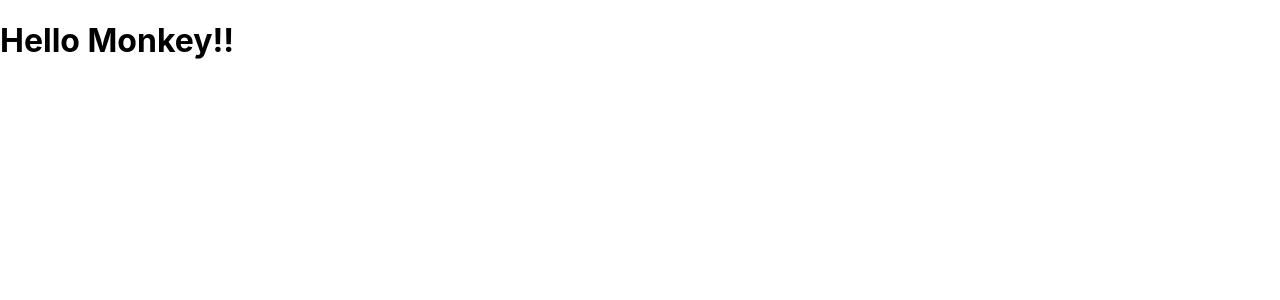
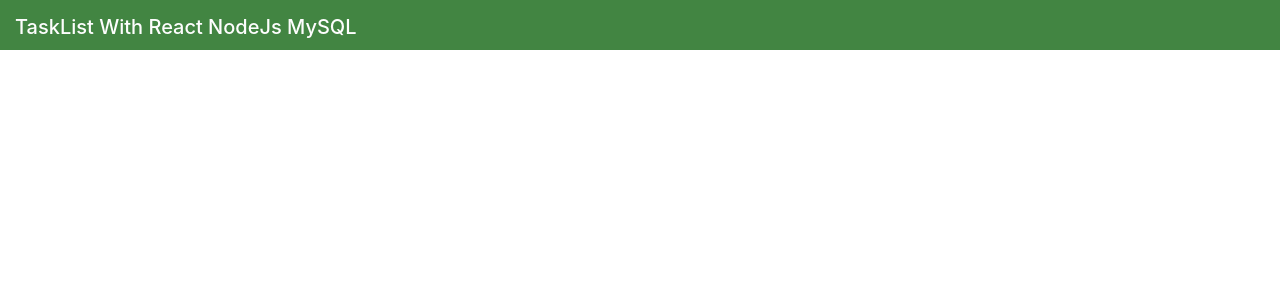
Before and after one commit to jakar79/todo-react-rest-mysql, a React (Create React App) app in the folder frontend/: page / in a window 1280 px wide. Shown: the top 300 px of the page. Built offline with nearby package versions, Linux system fonts and the light colour scheme.

Commit message:
committed

```diff
--- a/frontend/public/index.html
+++ b/frontend/public/index.html
@@ -10,34 +10,15 @@
       content="Web site created using create-react-app"
     />
     <link rel="apple-touch-icon" href="%PUBLIC_URL%/logo192.png" />
-    <!--
-      manifest.json provides metadata used when your web app is installed on a
-      user's mobile device or desktop. See https://developers.google.com/web/fundamentals/web-app-manifest/
-    -->
+
     <link rel="manifest" href="%PUBLIC_URL%/manifest.json" />
-    <!--
-      Notice the use of %PUBLIC_URL% in the tags above.
-      It will be replaced with the URL of the `public` folder during the build.
-      Only files inside the `public` folder can be referenced from the HTML.
-
-      Unlike "/favicon.ico" or "favicon.ico", "%PUBLIC_URL%/favicon.ico" will
-      work correctly both with client-side routing and a non-root public URL.
-      Learn how to configure a non-root public URL by running `npm run build`.
-    -->
+    <link href="https://cdn.jsdelivr.net/npm/bootstrap@5.3.2/dist/css/bootstrap.min.css" rel="stylesheet" integrity="sha384-T3c6CoIi6uLrA9TneNEoa7RxnatzjcDSCmG1MXxSR1GAsXEV/Dwwykc2MPK8M2HN" crossorigin="anonymous">
     <title>React App</title>
   </head>
   <body>
     <noscript>You need to enable JavaScript to run this app.</noscript>
     <div id="root"></div>
-    <!--
-      This HTML file is a template.
-      If you open it directly in the browser, you will see an empty page.
 
-      You can add webfonts, meta tags, or analytics to this file.
-      The build step will place the bundled scripts into the <body> tag.
-
-      To begin the development, run `npm start` or `yarn start`.
-      To create a production bundle, use `npm run build` or `yarn build`.
-    -->
+    <script src="https://cdn.jsdelivr.net/npm/bootstrap@5.3.2/dist/js/bootstrap.bundle.min.js" integrity="sha384-C6RzsynM9kWDrMNeT87bh95OGNyZPhcTNXj1NW7RuBCsyN/o0jlpcV8Qyq46cDfL" crossorigin="anonymous"></script>
   </body>
 </html>
--- a/frontend/src/App.css
+++ b/frontend/src/App.css
@@ -1,38 +1,11 @@
-.App {
-  text-align: center;
+body {
+  background-color: rgb(255, 255, 255);
+  color: rgb(253, 253, 253);
 }
 
-.App-logo {
-  height: 40vmin;
-  pointer-events: none;
+.header {
+  background: rgb(66, 133, 66);
+  text-align: justify;
+  padding: "20px";
+
 }
-
-@media (prefers-reduced-motion: no-preference) {
-  .App-logo {
-    animation: App-logo-spin infinite 20s linear;
-  }
-}
-
-.App-header {
-  background-color: #282c34;
-  min-height: 100vh;
-  display: flex;
-  flex-direction: column;
-  align-items: center;
-  justify-content: center;
-  font-size: calc(10px + 2vmin);
-  color: white;
-}
-
-.App-link {
-  color: #61dafb;
-}
-
-@keyframes App-logo-spin {
-  from {
-    transform: rotate(0deg);
-  }
-  to {
-    transform: rotate(360deg);
-  }
-}
--- a/frontend/src/App.js
+++ b/frontend/src/App.js
@@ -1,9 +1,9 @@
 import './App.css';
-
+import Header from './component/Header';
 const App = () => {
   return (
     <>
-      <h1>Hello Monkey!!</h1>
+      <Header />
 
     </>
   )
--- /dev/null
+++ b/frontend/src/component/Header.js
@@ -0,0 +1,16 @@
+import React from 'react';
+
+const Header = () => {
+  return (
+    <>
+        <div class="header" style={{ height: "50px"}}>
+            <div>
+                <h5 style={{ padding: "15px"}}> TaskList With React NodeJs MySQL</h5>
+            </div>
+
+        </div>
+    </>
+  )
+}
+
+export default Header
```
